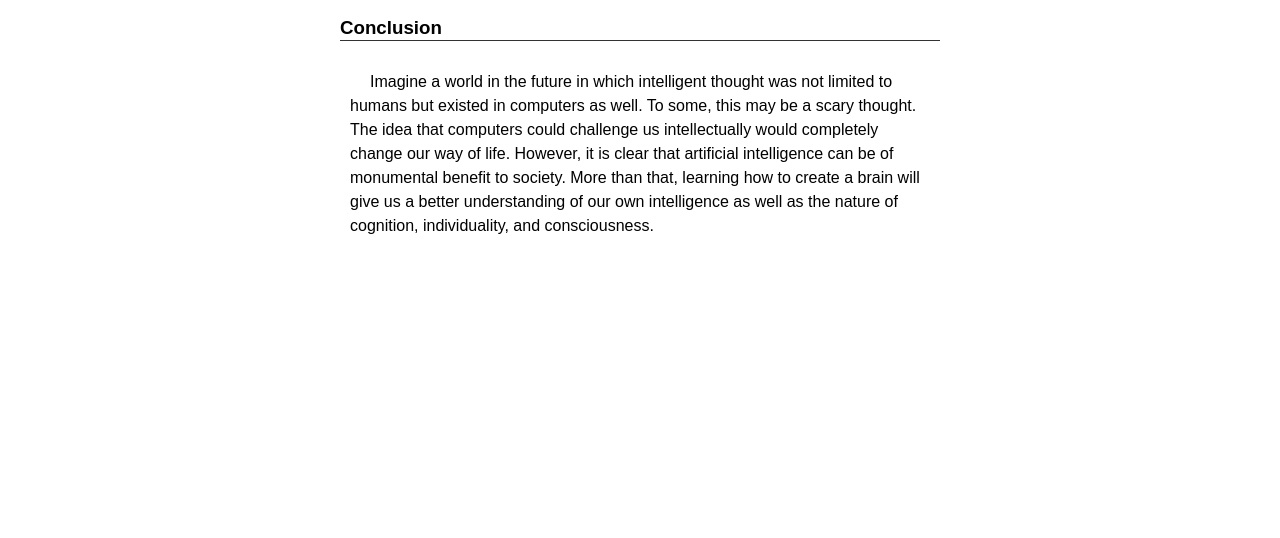
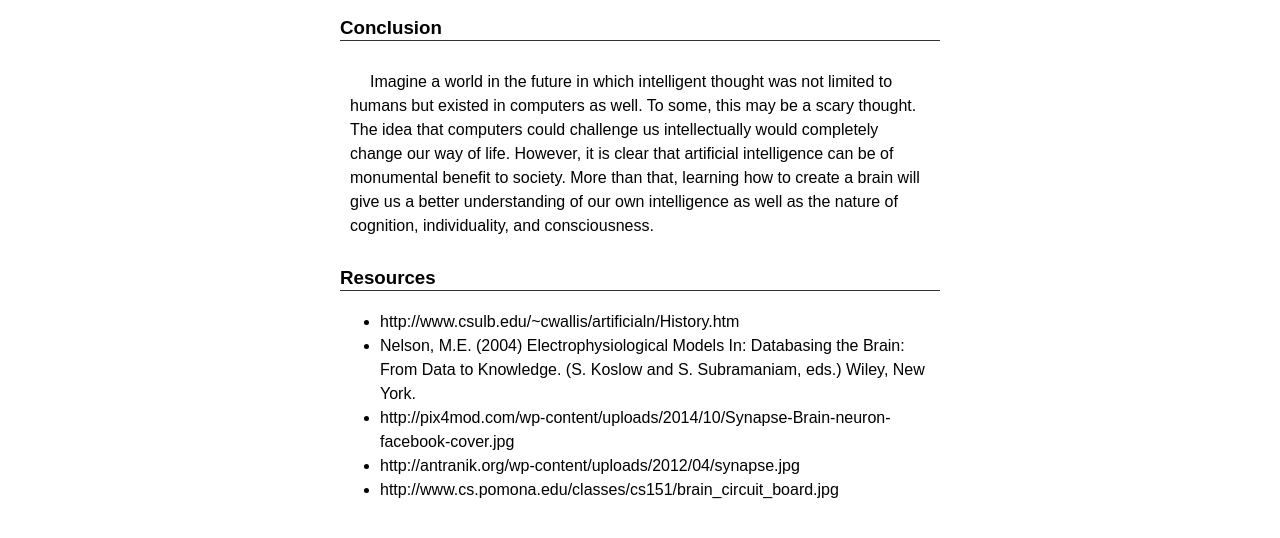
Before and after one commit to Ephibbs/bioinspiration-project, a plain HTML site: page index.html in a window 1280 px wide. Shown: the part 10033-10571 px from the top of the page. Before the commit the page ends 10361 px from the top, so only its background shows below. Drawn offline with nearby package versions, Linux system fonts and the light colour scheme; some packages are replaced by stand-ins of ours; animation ran at ten frames a second.

Commit message:
Update index.html

```diff
--- a/index.html
+++ b/index.html
@@ -585,6 +585,16 @@
 </svg></header>
                         <h1>Conclusion</h1>
                         <p>Imagine a world in the future in which intelligent thought was not limited to humans but existed in computers as well. To some, this may be a scary thought. The idea that computers could challenge us intellectually would completely change our way of life. However, it is clear that artificial intelligence can be of monumental benefit to society. More than that, learning how to create a brain will give us a better understanding of our own intelligence as well as the nature of cognition, individuality, and consciousness.</p>
+                   <h1>Resources</h1>
+                    	<ul>
+                    		<li>http://www.csulb.edu/~cwallis/artificialn/History.htm</li>
+                    		<li>Nelson, M.E. (2004) Electrophysiological Models
+In: Databasing the Brain: From Data to Knowledge. (S. Koslow and S. Subramaniam, eds.) Wiley, New York.</li>
+<li>http://pix4mod.com/wp-content/uploads/2014/10/Synapse-Brain-neuron-facebook-cover.jpg</li>
+<li>http://antranik.org/wp-content/uploads/2012/04/synapse.jpg</li>
+<li>http://www.cs.pomona.edu/classes/cs151/brain_circuit_board.jpg</li>
+
+                    	</ul>
                     </section>
                 </article>
         </div>
```
